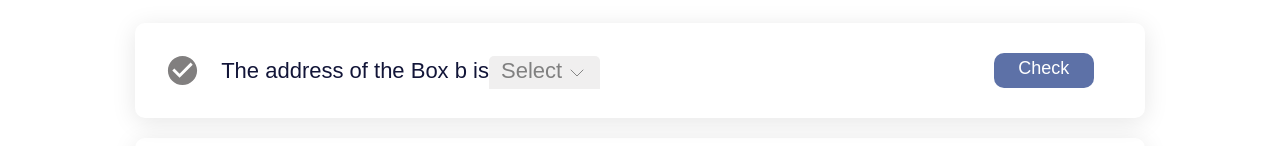
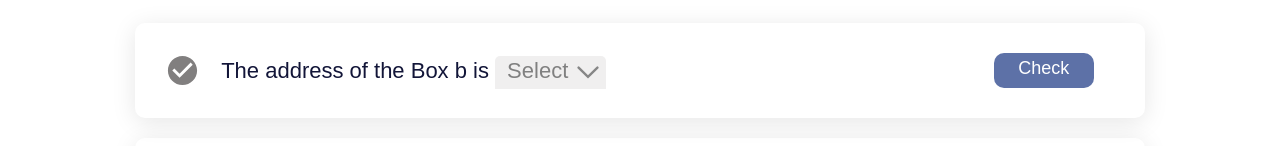
Before and after one commit to uclaacm/parcel-pointers, a React app: page /exercise-1 in a window 1280 px wide. Shown: the part 803-949 px from the top of the page. Built offline with nearby package versions, Linux system fonts and the light colour scheme; a web font is replaced by a local one.

Commit message:
refactor dropdown html/css

```diff
--- a/src/components/Dropdown.tsx
+++ b/src/components/Dropdown.tsx
@@ -1,5 +1,6 @@
 import '../styles/Dropdown.scss';
 import { useState, useEffect } from 'react';
+import DropdownArrow from '../../public/DropdownArrow.svg';
 
 export interface Value {
   id: number;
@@ -78,21 +79,7 @@ export default function Dropdown(props: DropdownProps): JSX.Element {
           {' '}
           {value.displayName}{' '}
         </li>
-      </div>
-      <div className="arrow">
-        <svg
-          width="14"
-          height="8"
-          viewBox="0 0 14 8"
-          fill="none"
-          xmlns="http://www.w3.org/2000/svg"
-        >
-          <path
-            d="M13 1L7 7L0.999999 1"
-            stroke="#868686"
-            strokeLinecap="round"
-          />
-        </svg>
+        <img className = "dropdown-arrow" src = {DropdownArrow} alt = 'dropdown-arrow'></img>
       </div>
       <div className={'options ' + (!showOptions ? 'hidden' : '')}>
         {props.options.map(({ id, name, displayName }, index) => (
--- a/src/pages/Exercise1.tsx
+++ b/src/pages/Exercise1.tsx
@@ -41,7 +41,7 @@ const Exercise1: FC = () => {
               index={0}
             >
               <p className="question-text">
-                The address of the Box b is{' '}
+                The address of the Box b is&nbsp;
                 <span className="dropdown-wrapper">
                   <Dropdown
                     options={[
@@ -94,7 +94,7 @@ const Exercise1: FC = () => {
               index={2}
             >
               <p className="question-text">
-                The address of the Box e is{' '}
+                The address of the Box e is&nbsp;
                 <span className="dropdown-wrapper">
                   <Dropdown
                     options={[
--- a/src/styles/Dropdown.scss
+++ b/src/styles/Dropdown.scss
@@ -2,7 +2,7 @@
 
 .selectdiv {
   display: flex;
-  flex-direction: row;
+  flex-direction: column;
 
   font-family: $niramit;
   position: relative;
@@ -33,7 +33,7 @@
 
     cursor: pointer;
 
-    display: block;
+    display: flex;
     float: right;
 
     font-family: $niramit;
@@ -97,16 +97,11 @@
   display: none;
 }
 
-.arrow {
-  align-items: center;
-  display: flex;
-  flex-direction: column;
-  height: 35px;
-  justify-content: center;
-  padding-right: 12px;
-  pointer-events: none;
-  position: absolute;
-  right: 30px;
+.dropdown-arrow {
+  width: 20%;
+  position:absolute;
+  right:7px;
+  top:10px;
 }
 
 // animations
```
Also changed, not shown: public/DropdownArrow.svg (added).
